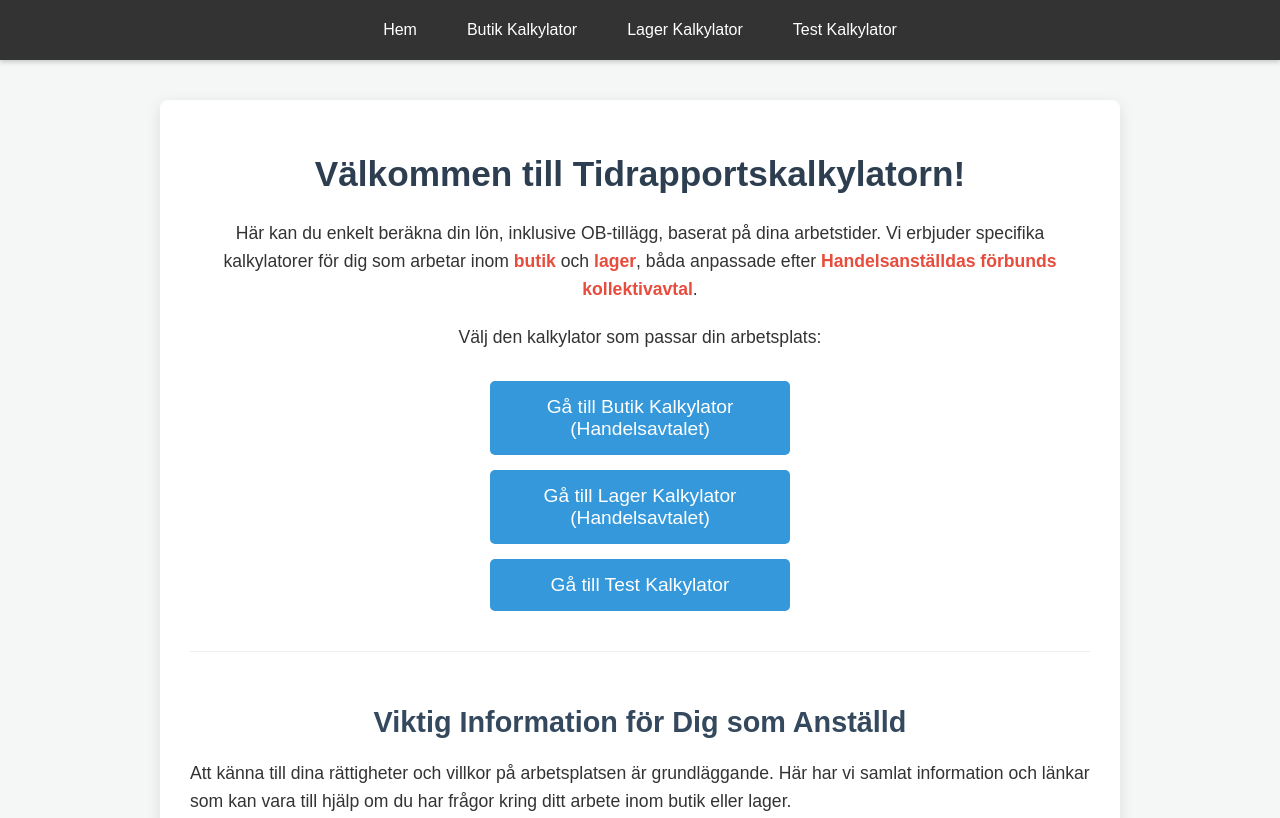
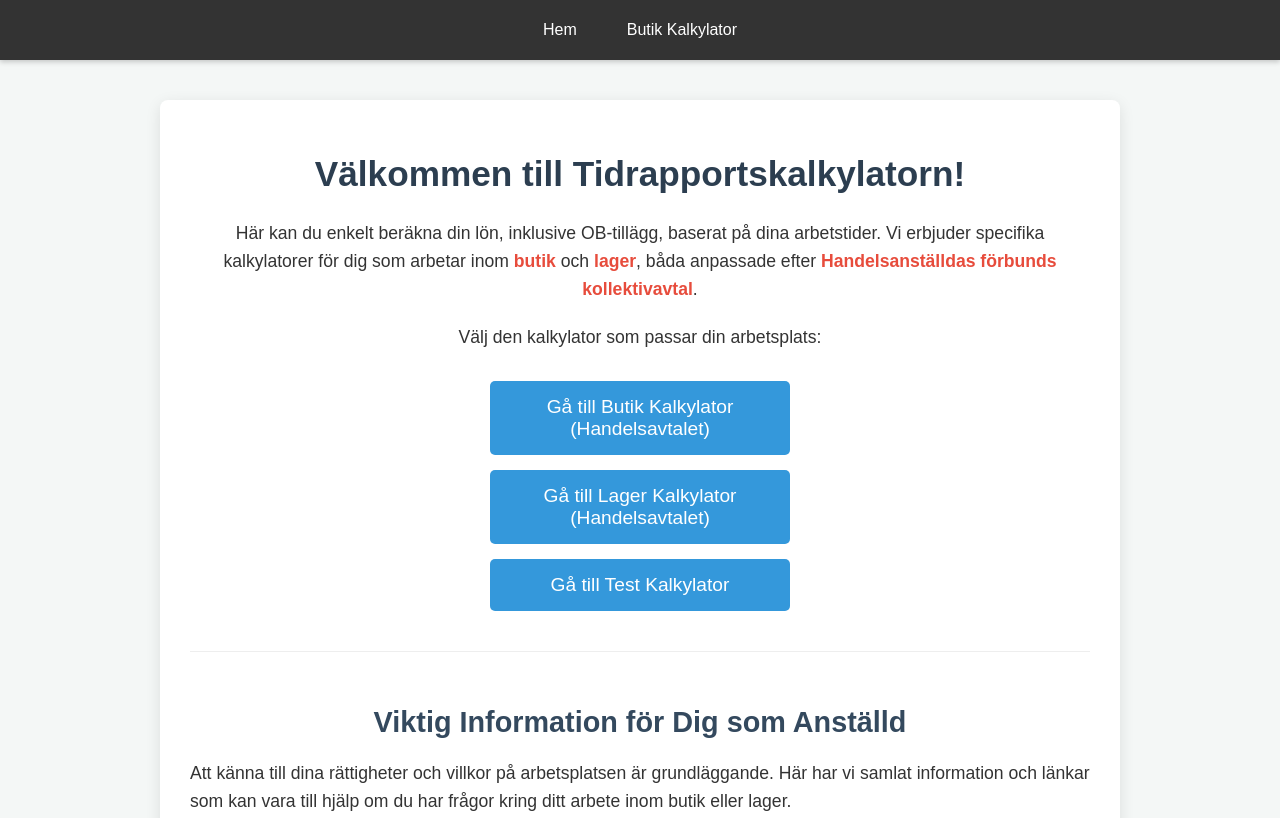
Before and after one commit to tjelite1986/Arbetstidskalkylator-html, a plain HTML site: page index.html in a window 1280 px wide. Shown: the top 818 px of the page. Drawn offline with Linux system fonts and the light colour scheme.

Commit message:
Update index.html

```diff
--- a/index.html
+++ b/index.html
@@ -227,8 +227,6 @@
         <ul>
             <li><a href="/">Hem</a></li>
             <li><a href="/calculator.html">Butik Kalkylator</a></li>
-            <li><a href="/calculatorlager.html">Lager Kalkylator</a></li>
-            <li><a href="/calculatortest/calculatortest.html">Test Kalkylator</a></li>
         </ul>
     </div>
 
```
